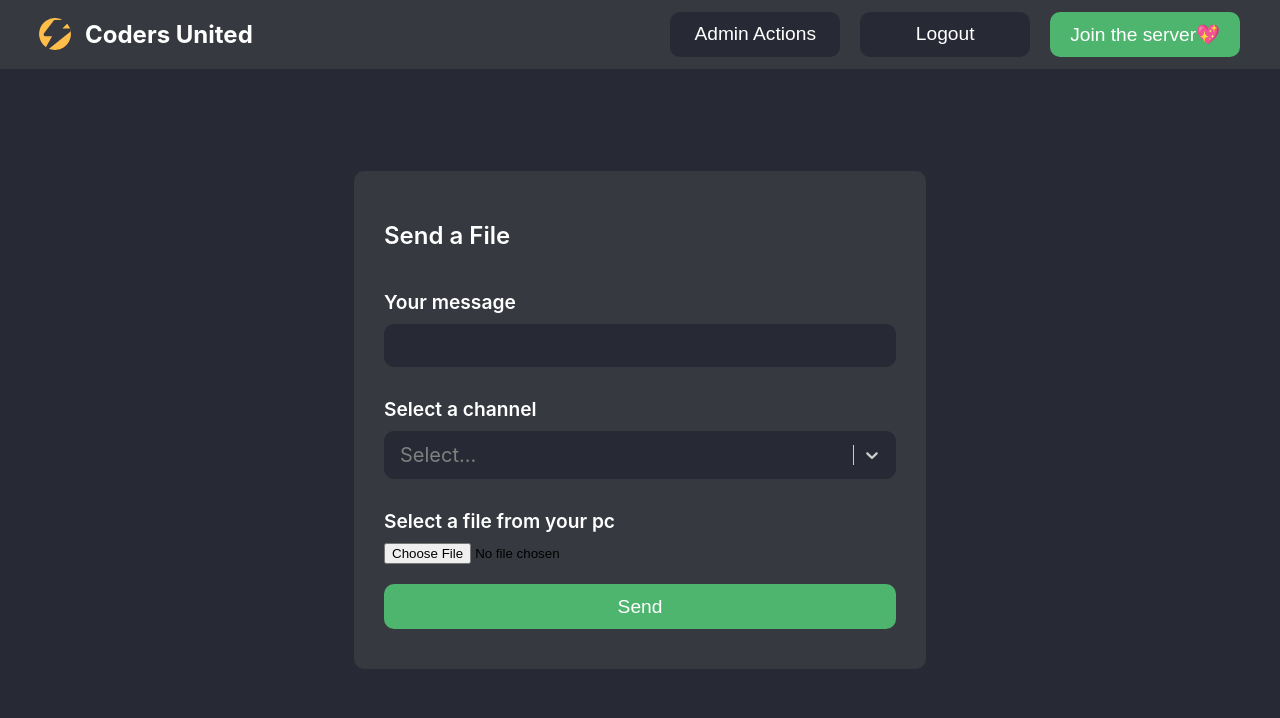
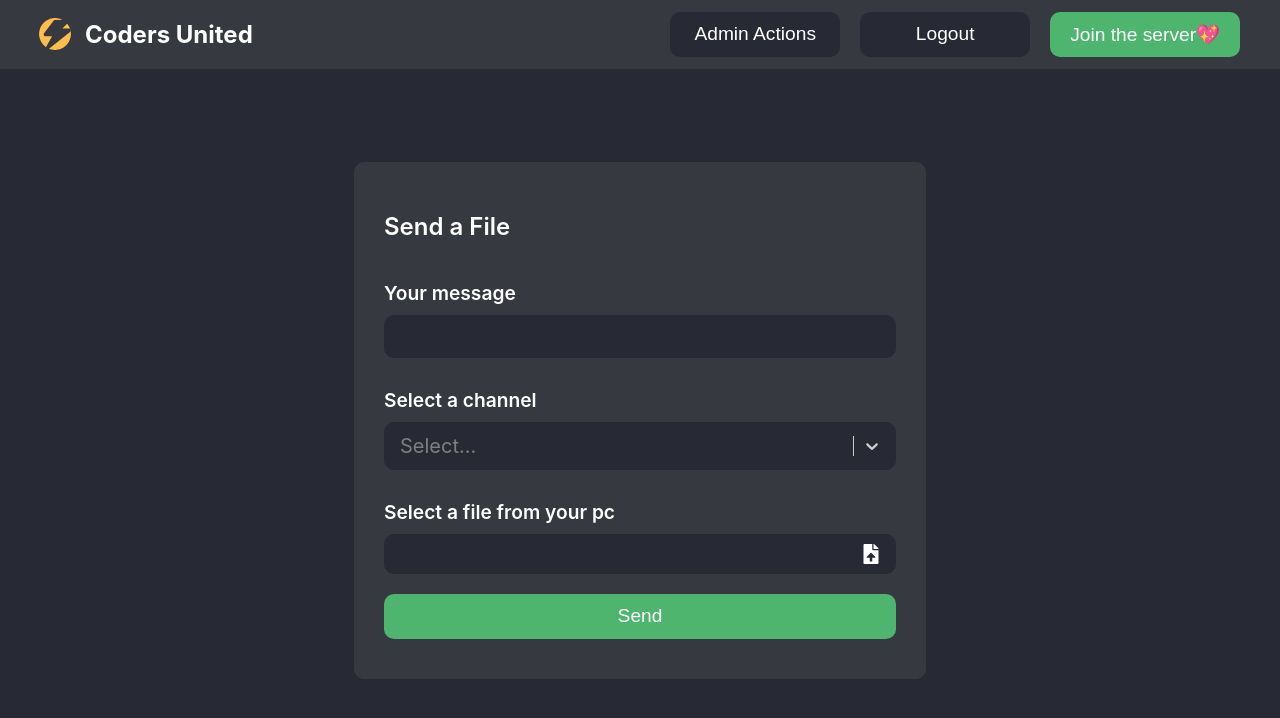
Before and after one commit to aslamcodes/Coders-United, a React (Create React App) app in the folder coders-united-interface/: page /admin/send-file in a window 1280 px wide. Shown: the top 718 px of the page. Built offline with nearby package versions, Linux system fonts and the light colour scheme; no server answers; sample sign-in values are in the browser's storage.

Commit message:
Styles for File input

```diff
--- a/coders-united-interface/src/Components/UI/Form.module.css
+++ b/coders-united-interface/src/Components/UI/Form.module.css
@@ -21,7 +21,7 @@
   background-color: #272934;
   outline: none;
   border: none;
-  padding: 10px;
+  padding: 10px 15px;
   font-size: 20px;
   color: #fff;
   border-radius: 10px;
@@ -54,3 +54,24 @@
   justify-content: center;
   margin: 10px 0;
 }
+
+.form-file-input label {
+  display: flex;
+  align-items: center;
+  justify-content: space-between;
+  position: relative;
+  background-color: #272934;
+  outline: none;
+  border: none;
+  padding: 10px 15px;
+  font-size: 20px;
+  color: #fff;
+  border-radius: 10px;
+}
+.form-file-input label p {
+  margin: 0;
+}
+
+.form-file-input input[type="file"] {
+  display: none;
+}
--- a/coders-united-interface/src/Components/UI/Form.tsx
+++ b/coders-united-interface/src/Components/UI/Form.tsx
@@ -1,5 +1,6 @@
 import styles from "./Form.module.css";
 import Select from "react-select";
+import { FaFileUpload } from "react-icons/fa";
 export default function Form({ children, className = "", ...props }) {
   return (
     <div className={`${styles["form-container"]}`}>
@@ -36,8 +37,16 @@ Form.Select = ({ options, ...props }) => {
   return <Select options={options} styles={getSelectStyles()} {...props} />;
 };
 
-Form.FileSelect = ({ ...props }) => {
-  return <input type="file" className={styles["form-file-input"]} {...props} />;
+Form.FileSelect = ({ title, ...props }) => {
+  return (
+    <div className={styles["form-file-input"]}>
+      <label htmlFor="file-input">
+        <p>{title}</p>
+        <FaFileUpload />
+      </label>
+      <input id="file-input" type="file" {...props} />
+    </div>
+  );
 };
 
 const getSelectStyles = () => ({
```
